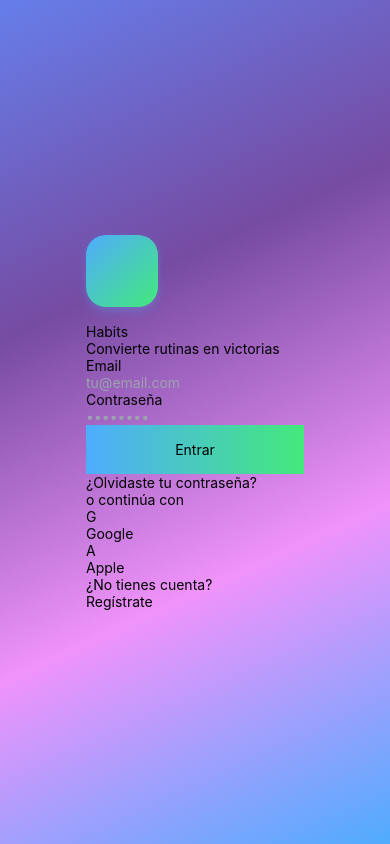
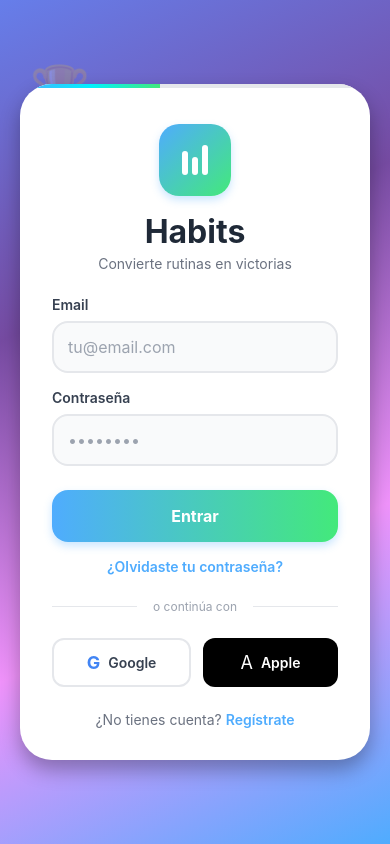
Before and after one commit to claudiomavi/habbits-app, a React Native app: screen /Login in a window 390 px wide. Built offline with nearby package versions, Linux system fonts and the light colour scheme.

Commit message:
UPDATED WITH DELETED TAILWIND

```diff
--- a/src/pages/CreateProfile.jsx
+++ b/src/pages/CreateProfile.jsx
@@ -13,7 +13,6 @@ import {
   TouchableOpacity,
   View,
 } from 'react-native'
-import { SafeAreaView } from 'react-native-safe-area-context'
 import { useAuthStore, useUsersStore } from '../autoBarrell'
 
 export function CreateProfile() {
@@ -25,7 +24,7 @@ export function CreateProfile() {
   const [selectedAvatar, setSelectedAvatar] = useState(null)
   const [loading, setLoading] = useState(false)
 
-	// Avatares
+  // Avatares (puedes cambiar las URLs)
   const avatars = [
     { id: 'male', uri: 'https://imgur.com/dYYo70A.png', label: 'Hombre' },
     { id: 'female', uri: 'https://imgur.com/0MyPvoE.png', label: 'Mujer' },
@@ -57,25 +56,29 @@ export function CreateProfile() {
   }
 
   return (
-		<SafeAreaView
-			style={{ flex: 1, backgroundColor: '#667eea' }}
-			edges={['top', 'bottom']}
-		>
     <LinearGradient
       colors={['#667eea', '#764ba2', '#f093fb', '#4facfe']}
       style={styles.container}
       start={{ x: 0, y: 0 }}
       end={{ x: 1, y: 1 }}
     >
+      {/* Elementos decorativos flotantes */}
+      <View style={styles.decorativeContainer} pointerEvents="none">
+        <Text style={[styles.floatingEmoji, { top: 50, left: 30 }]}>🎮</Text>
+        <Text style={[styles.floatingEmoji, { top: 110, right: 30 }]}>🏅</Text>
+        <Text style={[styles.floatingEmoji, { bottom: 160, left: 40 }]}>👤</Text>
+        <Text style={[styles.floatingEmoji, { bottom: 90, right: 25 }]}>✨</Text>
+      </View>
+
       <ScrollView
         contentContainerStyle={styles.scrollContent}
         showsVerticalScrollIndicator={false}
         bounces={false}
       >
         {/* Tarjeta principal */}
-					<View className="bg-white w-screen max-w-sm p-8 overflow-hidden rounded-3xl">
+        <View style={styles.card}>
           {/* Barra de progreso decorativa - más llena que login */}
-						<View className="absolute top-0 left-0 right-0 h-1 rounded-t-3xl bg-gray-300">
+          <View style={styles.progressBarContainer}>
             <LinearGradient
               colors={['#4facfe', '#00f2fe', '#43e97b']}
               style={styles.progressFill}
@@ -85,86 +88,71 @@ export function CreateProfile() {
           </View>
 
           {/* Logo y título */}
-						<View className="items-center mb-6 mt-2">
+          <View style={styles.logoContainer}>
             <LinearGradient
               colors={['#4facfe', '#43e97b']}
               style={styles.logo}
               start={{ x: 0, y: 0 }}
               end={{ x: 1, y: 1 }}
             >
-								<View className="flex-row items-end gap-1">
-									<View className="w-2 bg-white rounded-md h-7" />
-									<View className="w-2 bg-white rounded-md h-5 mt-2" />
-									<View className="w-2 bg-white rounded-md h-9" />
+              <View style={styles.logoInner}>
+                <View style={styles.bar1} />
+                <View style={styles.bar2} />
+                <View style={styles.bar3} />
               </View>
             </LinearGradient>
-							<Text className="text-4xl font-bold text-[#1F2937]">
-								¡Bienvenido!
-							</Text>
-							<Text className="mt-1 text-gray-500">
-								Crea tu perfil para empezar tu viaje
-							</Text>
+            <Text style={styles.title}>¡Bienvenido!</Text>
+            <Text style={styles.subtitle}>Crea tu perfil para empezar tu viaje</Text>
           </View>
 
           {/* Formulario */}
-						<View className="gap-5">
+          <View style={styles.form}>
             {/* Nombre Input */}
-							<View className="gap-3">
-								<Text className="font-semibold text-gray-500">
-									Nombre de usuario
-								</Text>
+            <View style={styles.inputGroup}>
+              <Text style={styles.label}>Nombre de usuario</Text>
               <Controller
                 control={control}
                 name="display_name"
                 rules={{
                   required: 'El nombre es obligatorio',
-										minLength: {
-											value: 3,
-											message: 'Mínimo 3 caracteres',
-										},
+                  minLength: { value: 3, message: 'Mínimo 3 caracteres' },
                 }}
                 defaultValue=""
-									render={({
-										field: { onChange, value },
-										fieldState: { error },
-									}) => (
+                render={({ field: { onChange, value }, fieldState: { error } }) => (
                   <>
                     <TextInput
                       value={value}
                       onChangeText={onChange}
                       placeholder="Tu nombre"
                       placeholderTextColor="#9CA3AF"
-												className="bg-gray-50 border-2 border-gray-300 rounded-2xl p-4 text-gray-500"
+                      style={styles.input}
                     />
-											{error && (
-												<Text className="text-xs text-red-500 mt-1">
-													{error.message}
-												</Text>
-											)}
+                    {error && <Text style={styles.errorText}>{error.message}</Text>}
                   </>
                 )}
               />
             </View>
 
             {/* Selector de avatar */}
-							<View className="gap-3">
-								<Text className="font-semibold text-gray-500">
-									Elige tu personaje
-								</Text>
-								<View className="flex-row justify-center gap-5">
+            <View style={styles.avatarSection}>
+              <Text style={styles.label}>Elige tu personaje</Text>
+              <View style={styles.avatarContainer}>
                 {avatars.map((avatar) => (
                   <TouchableOpacity
                     key={avatar.id}
                     onPress={() => setSelectedAvatar(avatar.uri)}
-											className={`items-center p-3 rounded-3xl border-2 ${selectedAvatar === avatar.uri ? 'border-blue-400 bg-blue-100' : 'bg-gray-100 border-transparent'}`}
+                    style={[
+                      styles.avatarOption,
+                      selectedAvatar === avatar.uri && styles.avatarSelected,
+                    ]}
                     activeOpacity={0.7}
                   >
-											<Image
-												source={{ uri: avatar.uri }}
-												className="w-20 h-20 rounded-3xl mb-2"
-											/>
+                    <Image source={{ uri: avatar.uri }} style={styles.avatarImage} />
                     <Text
-												className={`font-semibold  ${selectedAvatar === avatar.uri ? 'text-blue-500' : 'text-gray-500'}`}
+                      style={[
+                        styles.avatarLabel,
+                        selectedAvatar === avatar.uri && styles.avatarLabelSelected,
+                      ]}
                     >
                       {avatar.label}
                     </Text>
@@ -172,9 +160,7 @@ export function CreateProfile() {
                 ))}
               </View>
               {!selectedAvatar && (
-									<Text className="text-xs text-center  text-gray-400">
-										Selecciona un avatar para continuar
-									</Text>
+                <Text style={styles.hintText}>Selecciona un avatar para continuar</Text>
               )}
             </View>
 
@@ -182,8 +168,8 @@ export function CreateProfile() {
             <TouchableOpacity
               onPress={handleSubmit(onSubmit)}
               disabled={loading}
+              style={styles.mainButton}
               activeOpacity={0.8}
-								className="mt-2 rounded-2xl overflow-hidden elevation-md"
             >
               <LinearGradient
                 colors={['#4facfe', '#43e97b']}
@@ -191,38 +177,41 @@ export function CreateProfile() {
                 start={{ x: 0, y: 0 }}
                 end={{ x: 1, y: 0 }}
               >
-									{loading ?
+                {loading ? (
                   <ActivityIndicator color="#fff" />
-									:	<Text className="text-white text-base font-bold">
-											Comenzar aventura
-										</Text>
-									}
+                ) : (
+                  <Text style={styles.mainButtonText}>Comenzar aventura</Text>
+                )}
               </LinearGradient>
             </TouchableOpacity>
 
             {/* Info adicional */}
-							<View className="flex-row items-center p-4 rounded-2xl gap-3 border-blue-400 bg-blue-100">
-								<Text className="text-2xl">💡</Text>
-								<Text className="flex-1 text-[13px] leading-5 text-blue-800">
-									Ganarás XP completando hábitos y subirás de nivel. ¡Empieza en
-									nivel 1!
+            <View style={styles.infoBox}>
+              <Text style={styles.infoIcon}>💡</Text>
+              <Text style={styles.infoText}>
+                Ganarás XP completando hábitos y subirás de nivel. ¡Empieza en nivel 1!
               </Text>
             </View>
           </View>
         </View>
       </ScrollView>
     </LinearGradient>
-		</SafeAreaView>
   )
 }
 
 const styles = StyleSheet.create({
   container: {
     flex: 1,
-		justifyContent: 'center',
-		alignItems: 'center',
-		paddingTop: 0,
-		paddingBottom: 0,
+  },
+  decorativeContainer: {
+    position: 'absolute',
+    width: '100%',
+    height: '100%',
+  },
+  floatingEmoji: {
+    position: 'absolute',
+    fontSize: 48,
+    opacity: 0.2,
   },
   scrollContent: {
     flexGrow: 1,
@@ -230,9 +219,36 @@ const styles = StyleSheet.create({
     paddingHorizontal: 20,
     paddingVertical: 40,
   },
+  card: {
+    backgroundColor: '#fff',
+    borderRadius: 32,
+    padding: 32,
+    shadowColor: '#000',
+    shadowOffset: { width: 0, height: 10 },
+    shadowOpacity: 0.3,
+    shadowRadius: 20,
+    elevation: 10,
+    overflow: 'hidden',
+    alignSelf: 'stretch',
+  },
+  progressBarContainer: {
+    position: 'absolute',
+    top: 0,
+    left: 0,
+    right: 0,
+    height: 4,
+    backgroundColor: '#E5E7EB',
+    borderTopLeftRadius: 32,
+    borderTopRightRadius: 32,
+  },
   progressFill: {
     width: '80%',
     height: '100%',
+  },
+  logoContainer: {
+    alignItems: 'center',
+    marginBottom: 24,
+    marginTop: 8,
   },
   logo: {
     width: 72,
@@ -247,9 +263,143 @@ const styles = StyleSheet.create({
     shadowRadius: 8,
     elevation: 5,
   },
+  logoInner: {
+    flexDirection: 'row',
+    alignItems: 'flex-end',
+    gap: 4,
+  },
+  bar1: {
+    width: 6,
+    height: 24,
+    backgroundColor: '#fff',
+    borderRadius: 3,
+  },
+  bar2: {
+    width: 6,
+    height: 18,
+    backgroundColor: '#fff',
+    borderRadius: 3,
+    marginTop: 6,
+  },
+  bar3: {
+    width: 6,
+    height: 30,
+    backgroundColor: '#fff',
+    borderRadius: 3,
+  },
+  title: {
+    fontSize: 32,
+    fontWeight: 'bold',
+    color: '#1F2937',
+  },
+  subtitle: {
+    fontSize: 14,
+    color: '#6B7280',
+    marginTop: 4,
+    textAlign: 'center',
+  },
+  form: {
+    gap: 20,
+  },
+  inputGroup: {
+    gap: 8,
+  },
+  label: {
+    fontSize: 14,
+    fontWeight: '600',
+    color: '#374151',
+  },
+  input: {
+    backgroundColor: '#F9FAFB',
+    borderWidth: 2,
+    borderColor: '#E5E7EB',
+    borderRadius: 16,
+    padding: 14,
+    fontSize: 16,
+    color: '#1F2937',
+  },
+  errorText: {
+    fontSize: 12,
+    color: '#EF4444',
+    marginTop: 4,
+  },
+  avatarSection: {
+    gap: 12,
+  },
+  avatarContainer: {
+    flexDirection: 'row',
+    justifyContent: 'center',
+    gap: 20,
+  },
+  avatarOption: {
+    alignItems: 'center',
+    padding: 12,
+    borderRadius: 20,
+    borderWidth: 3,
+    borderColor: 'transparent',
+    backgroundColor: '#F9FAFB',
+  },
+  avatarSelected: {
+    borderColor: '#4facfe',
+    backgroundColor: '#EFF6FF',
+  },
+  avatarImage: {
+    width: 80,
+    height: 80,
+    borderRadius: 40,
+    marginBottom: 8,
+  },
+  avatarLabel: {
+    fontSize: 14,
+    fontWeight: '600',
+    color: '#6B7280',
+  },
+  avatarLabelSelected: {
+    color: '#4facfe',
+  },
+  hintText: {
+    fontSize: 12,
+    color: '#9CA3AF',
+    textAlign: 'center',
+    fontStyle: 'italic',
+  },
+  mainButton: {
+    marginTop: 8,
+    borderRadius: 16,
+    overflow: 'hidden',
+    shadowColor: '#4facfe',
+    shadowOffset: { width: 0, height: 4 },
+    shadowOpacity: 0.3,
+    shadowRadius: 8,
+    elevation: 5,
+  },
   gradientButton: {
     paddingVertical: 16,
     alignItems: 'center',
     justifyContent: 'center',
   },
+  mainButtonText: {
+    color: '#fff',
+    fontSize: 16,
+    fontWeight: '700',
+  },
+  infoBox: {
+    flexDirection: 'row',
+    alignItems: 'center',
+    backgroundColor: '#F0F9FF',
+    padding: 16,
+    borderRadius: 16,
+    gap: 12,
+    borderWidth: 1,
+    borderColor: '#BFDBFE',
+  },
+  infoIcon: {
+    fontSize: 24,
+  },
+  infoText: {
+    flex: 1,
+    fontSize: 13,
+    color: '#1E40AF',
+    lineHeight: 18,
+  },
 })
--- a/src/pages/ForgotPassword.jsx
+++ b/src/pages/ForgotPassword.jsx
@@ -1,16 +1,18 @@
 import { useNavigation } from '@react-navigation/native'
-import { Button, Text, View } from 'react-native'
+import { Button, StyleSheet, Text, View } from 'react-native'
 
 export function ForgotPassword() {
 	const navigation = useNavigation()
 
 	return (
-		<View className="flex-1 justify-center items-center">
-			<Text className="text-4xl text-blue-600 font-bold">ForgotPassword</Text>
-			<Button
-				title="Volver"
-				onPress={() => navigation.replace('Login')}
-			/>
+		<View style={styles.container}>
+			<Text style={styles.title}>ForgotPassword</Text>
+			<Button title="Volver" onPress={() => navigation.replace('Login')} />
 		</View>
 	)
 }
+
+const styles = StyleSheet.create({
+	container: { flex: 1, justifyContent: 'center', alignItems: 'center' },
+	title: { fontSize: 32, color: '#2563eb', fontWeight: 'bold', marginBottom: 12 },
+})
--- a/src/pages/Home.jsx
+++ b/src/pages/Home.jsx
@@ -1,5 +1,5 @@
 import { useNavigation } from '@react-navigation/native'
-import { Button, Text, View } from 'react-native'
+import { Button, StyleSheet, Text, View } from 'react-native'
 import { useAuthStore } from '../autoBarrell'
 
 export function Home() {
@@ -16,12 +16,27 @@ export function Home() {
 	}
 
 	return (
-		<View className="flex-1 justify-center items-center bg-blue-300">
+		<View style={styles.container}>
 			<Button
 				title="Cerrar sesión"
 				onPress={handleLogout}
 			/>
-			<Text className="text-7xl text-yellow-600 font-bold">Home</Text>
+			<Text style={styles.title}>Home</Text>
 		</View>
 	)
 }
+
+const styles = StyleSheet.create({
+	container: {
+		flex: 1,
+		justifyContent: 'center',
+		alignItems: 'center',
+		backgroundColor: '#93c5fd',
+	},
+	title: {
+		fontSize: 48,
+		color: '#ca8a04',
+		fontWeight: 'bold',
+		marginTop: 12,
+	},
+})
--- a/src/pages/Login.jsx
+++ b/src/pages/Login.jsx
@@ -12,7 +12,6 @@ import {
 	TouchableOpacity,
 	View,
 } from 'react-native'
-import { SafeAreaView } from 'react-native-safe-area-context'
 import { useAuthStore, useUsersStore } from '../autoBarrell'
 
 export function Login() {
@@ -60,24 +59,36 @@ export function Login() {
 	}
 
 	return (
-		<SafeAreaView
-			style={{ flex: 1, backgroundColor: '#667eea' }}
-			edges={['top', 'bottom']}
-		>
 		<LinearGradient
 			colors={['#667eea', '#764ba2', '#f093fb', '#4facfe']}
 			style={styles.container}
 			start={{ x: 0, y: 0 }}
 			end={{ x: 1, y: 1 }}
 		>
+			{/* Elementos decorativos flotantes */}
+			<View
+				style={styles.decorativeContainer}
+				pointerEvents="none"
+			>
+				<Text style={[styles.floatingEmoji, { top: 60, left: 30 }]}>🏆</Text>
+				<Text style={[styles.floatingEmoji, { top: 120, right: 40 }]}>⚡</Text>
+				<Text style={[styles.floatingEmoji, { bottom: 180, left: 50 }]}>
+					🎯
+				</Text>
+				<Text style={[styles.floatingEmoji, { bottom: 100, right: 30 }]}>
+					🔥
+				</Text>
+			</View>
+
 			<ScrollView
 				contentContainerStyle={styles.scrollContent}
 				showsVerticalScrollIndicator={false}
 				bounces={false}
 			>
-					<View className="bg-white w-screen max-w-sm p-8 overflow-hidden rounded-3xl">
+				{/* Tarjeta principal */}
+				<View style={styles.card}>
 					{/* Barra de progreso decorativa */}
-						<View className="absolute top-0 left-0 right-0 h-1 bg-gray-300">
+					<View style={styles.progressBarContainer}>
 						<LinearGradient
 							colors={['#4facfe', '#00f2fe', '#43e97b']}
 							style={styles.progressFill}
@@ -86,30 +97,29 @@ export function Login() {
 						/>
 					</View>
 
-						{/* Logo */}
-						<View className="items-center mb-8 mt-2">
+					{/* Logo y título */}
+					<View style={styles.logoContainer}>
 						<LinearGradient
 							colors={['#4facfe', '#43e97b']}
 							style={styles.logo}
 							start={{ x: 0, y: 0 }}
 							end={{ x: 1, y: 1 }}
 						>
-								<View className="flex-row items-end gap-1">
-									<View className="w-2 bg-white rounded-md h-7" />
-									<View className="w-2 bg-white rounded-md h-5 mt-2" />
-									<View className="w-2 bg-white rounded-md h-9" />
+							<View style={styles.logoInner}>
+								<View style={styles.bar1} />
+								<View style={styles.bar2} />
+								<View style={styles.bar3} />
 							</View>
 						</LinearGradient>
-							<Text className="text-4xl font-bold text-[#1F2937]">Habits</Text>
-							<Text className="mt-1 text-gray-500">
-								Convierte rutinas en victorias
-							</Text>
+						<Text style={styles.title}>Habits</Text>
+						<Text style={styles.subtitle}>Convierte rutinas en victorias</Text>
 					</View>
 
 					{/* Formulario */}
-						<View className="gap-5">
-							<View className="gap-3">
-								<Text className="font-semibold text-gray-500">Email</Text>
+					<View style={styles.form}>
+						{/* Email Input */}
+						<View style={styles.inputGroup}>
+							<Text style={styles.label}>Email</Text>
 							<Controller
 								control={control}
 								name="email"
@@ -123,14 +133,15 @@ export function Login() {
 										autoCapitalize="none"
 										placeholder="tu@email.com"
 										placeholderTextColor="#9CA3AF"
-											className="bg-gray-50 border-2 border-gray-300 rounded-2xl p-4 text-gray-500"
+										style={styles.input}
 									/>
 								)}
 							/>
 						</View>
 
-							<View className="gap-2">
-								<Text className="font-semibold text-gray-500">Contraseña</Text>
+						{/* Password Input */}
+						<View style={styles.inputGroup}>
+							<Text style={styles.label}>Contraseña</Text>
 							<Controller
 								control={control}
 								name="password"
@@ -143,7 +154,7 @@ export function Login() {
 										secureTextEntry
 										placeholder="••••••••"
 										placeholderTextColor="#9CA3AF"
-											className="bg-gray-50 border-2 border-gray-300 rounded-2xl p-4 text-gray-500"
+										style={styles.input}
 									/>
 								)}
 							/>
@@ -153,7 +164,8 @@ export function Login() {
 						<TouchableOpacity
 							onPress={handleSubmit(onSubmit)}
 							disabled={loading}
-								className="mt-2 rounded-2xl overflow-hidden elevation-md"
+							style={styles.mainButton}
+							activeOpacity={0.8}
 						>
 							<LinearGradient
 								colors={['#4facfe', '#43e97b']}
@@ -163,87 +175,115 @@ export function Login() {
 							>
 								{loading ?
 									<ActivityIndicator color="#fff" />
-									:	<Text className="text-white text-lg font-bold">Entrar</Text>}
+								:	<Text style={styles.mainButtonText}>Entrar</Text>}
 							</LinearGradient>
 						</TouchableOpacity>
 
 						{/* Olvidaste tu contraseña */}
 						<TouchableOpacity
 							onPress={() => navigation.navigate('ForgotPassword')}
-								className="items-center mt-1"
+							style={{ alignItems: 'center' }}
 						>
-								<Text className="text-blue-400 font-medium">
+							<Text
+								style={{ color: '#4facfe', fontSize: 14, fontWeight: '600' }}
+							>
 								¿Olvidaste tu contraseña?
 							</Text>
 						</TouchableOpacity>
 
 						{/* Divider */}
-							<View className="flex-row items-center my-2">
-								<View className="flex-1 h-1 bg-gray-200" />
-								<Text className="mx-4 text-sm text-gray-500">
-									o continúa con
-								</Text>
-								<View className="flex-1 h-1 bg-gray-200" />
+						<View style={styles.divider}>
+							<View style={styles.dividerLine} />
+							<Text style={styles.dividerText}>o continúa con</Text>
+							<View style={styles.dividerLine} />
 						</View>
 
 						{/* Botones sociales */}
-							<View className="flex-row gap-3">
+						<View style={styles.socialButtons}>
 							<TouchableOpacity
 								onPress={() => Alert.alert('Google', 'Próximamente')}
 								disabled={loading}
-									className="flex-1 flex-row items-center justify-center py-3 rounded-xl gap-2 bg-white border-2 border-gray-300"
+								style={styles.googleButton}
+								activeOpacity={0.7}
 							>
-									<Text className="text-lg font-bold text-blue-400">G</Text>
-									<Text className="font-semibold text-gray-900">Google</Text>
+								<Text style={styles.googleIcon}>G</Text>
+								<Text style={styles.socialButtonText}>Google</Text>
 							</TouchableOpacity>
 
 							<TouchableOpacity
 								onPress={() => Alert.alert('Apple', 'Próximamente')}
 								disabled={loading}
-									className="flex-1 flex-row items-center justify-center py-3 rounded-xl gap-2 bg-black"
+								style={styles.appleButton}
+								activeOpacity={0.7}
 							>
-									<Text className="text-lg text-white">A</Text>
-									<Text className="font-semibold text-white">Apple</Text>
+								<Text style={styles.appleIcon}>A</Text>
+								<Text style={styles.socialButtonTextWhite}>Apple</Text>
 							</TouchableOpacity>
 						</View>
 
 						{/* Registro */}
-							<View className="flex-row items-center justify-center mt-2">
-								<Text className="text-gray-500">¿No tienes cuenta? </Text>
-								<TouchableOpacity
-									onPress={() => navigation.navigate('Register')}
-								>
-									<Text className="font-semibold text-blue-400">
-										Regístrate
-									</Text>
+						<View style={styles.footer}>
+							<Text style={styles.footerText}>¿No tienes cuenta? </Text>
+							<TouchableOpacity onPress={() => navigation.navigate('Register')}>
+								<Text style={styles.footerLink}>Regístrate</Text>
 							</TouchableOpacity>
 						</View>
 					</View>
 				</View>
 			</ScrollView>
 		</LinearGradient>
-		</SafeAreaView>
 	)
 }
 
 const styles = StyleSheet.create({
 	container: {
 		flex: 1,
-		justifyContent: 'center',
-		alignItems: 'center',
-		paddingTop: 0,
-		paddingBottom: 0,
+	},
+	decorativeContainer: {
+		position: 'absolute',
+		width: '100%',
+		height: '100%',
+	},
+	floatingEmoji: {
+		position: 'absolute',
+		fontSize: 48,
+		opacity: 0.2,
 	},
 	scrollContent: {
 		flexGrow: 1,
-		width: '100%',
 		justifyContent: 'center',
 		paddingHorizontal: 20,
 		paddingVertical: 40,
 	},
+	card: {
+		backgroundColor: '#fff',
+		borderRadius: 32,
+		padding: 32,
+		shadowColor: '#000',
+		shadowOffset: { width: 0, height: 10 },
+		shadowOpacity: 0.3,
+		shadowRadius: 20,
+		elevation: 10,
+		overflow: 'hidden',
+	},
+	progressBarContainer: {
+		position: 'absolute',
+		top: 0,
+		left: 0,
+		right: 0,
+		height: 4,
+		backgroundColor: '#E5E7EB',
+		borderTopLeftRadius: 32,
+		borderTopRightRadius: 32,
+	},
 	progressFill: {
 		width: '40%',
 		height: '100%',
+	},
+	logoContainer: {
+		alignItems: 'center',
+		marginBottom: 24,
+		marginTop: 8,
 	},
 	logo: {
 		width: 72,
@@ -258,9 +298,148 @@ const styles = StyleSheet.create({
 		shadowRadius: 8,
 		elevation: 5,
 	},
+	logoInner: {
+		flexDirection: 'row',
+		alignItems: 'flex-end',
+		gap: 4,
+	},
+	bar1: { width: 6, height: 24, backgroundColor: '#fff', borderRadius: 3 },
+	bar2: {
+		width: 6,
+		height: 18,
+		backgroundColor: '#fff',
+		borderRadius: 3,
+		marginTop: 6,
+	},
+	bar3: { width: 6, height: 30, backgroundColor: '#fff', borderRadius: 3 },
+	title: {
+		fontSize: 32,
+		fontWeight: 'bold',
+		color: '#1F2937',
+	},
+	subtitle: {
+		fontSize: 14,
+		color: '#6B7280',
+		marginTop: 4,
+	},
+	form: {
+		gap: 16,
+	},
+	inputGroup: {
+		gap: 8,
+	},
+	label: {
+		fontSize: 14,
+		fontWeight: '600',
+		color: '#374151',
+	},
+	input: {
+		backgroundColor: '#F9FAFB',
+		borderWidth: 2,
+		borderColor: '#E5E7EB',
+		borderRadius: 16,
+		padding: 14,
+		fontSize: 16,
+		color: '#1F2937',
+	},
+	errorText: {
+		fontSize: 12,
+		color: '#EF4444',
+		marginTop: 4,
+	},
+	mainButton: {
+		marginTop: 8,
+		borderRadius: 16,
+		overflow: 'hidden',
+		shadowColor: '#4facfe',
+		shadowOffset: { width: 0, height: 4 },
+		shadowOpacity: 0.3,
+		shadowRadius: 8,
+		elevation: 5,
+	},
 	gradientButton: {
 		paddingVertical: 16,
 		alignItems: 'center',
 		justifyContent: 'center',
 	},
+	mainButtonText: {
+		color: '#fff',
+		fontSize: 16,
+		fontWeight: '700',
+	},
+	divider: {
+		flexDirection: 'row',
+		alignItems: 'center',
+		marginVertical: 8,
+	},
+	dividerLine: {
+		flex: 1,
+		height: 1,
+		backgroundColor: '#E5E7EB',
+	},
+	dividerText: {
+		marginHorizontal: 16,
+		fontSize: 12,
+		color: '#9CA3AF',
+	},
+	socialButtons: {
+		flexDirection: 'row',
+		gap: 12,
+	},
+	googleButton: {
+		flex: 1,
+		flexDirection: 'row',
+		alignItems: 'center',
+		justifyContent: 'center',
+		paddingVertical: 12,
+		borderRadius: 12,
+		gap: 8,
+		backgroundColor: '#fff',
+		borderWidth: 2,
+		borderColor: '#E5E7EB',
+	},
+	appleButton: {
+		flex: 1,
+		flexDirection: 'row',
+		alignItems: 'center',
+		justifyContent: 'center',
+		paddingVertical: 12,
+		borderRadius: 12,
+		gap: 8,
+		backgroundColor: '#000',
+	},
+	googleIcon: {
+		fontSize: 18,
+		fontWeight: 'bold',
+		color: '#4285F4',
+	},
+	appleIcon: {
+		fontSize: 18,
+		color: '#fff',
+	},
+	socialButtonText: {
+		fontSize: 14,
+		fontWeight: '600',
+		color: '#374151',
+	},
+	socialButtonTextWhite: {
+		fontSize: 14,
+		fontWeight: '600',
+		color: '#fff',
+	},
+	footer: {
+		flexDirection: 'row',
+		justifyContent: 'center',
+		alignItems: 'center',
+		marginTop: 8,
+	},
+	footerText: {
+		fontSize: 14,
+		color: '#6B7280',
+	},
+	footerLink: {
+		fontSize: 14,
+		fontWeight: '600',
+		color: '#4facfe',
+	},
 })
```
Lines whose indentation alone changed are shown as unchanged.
